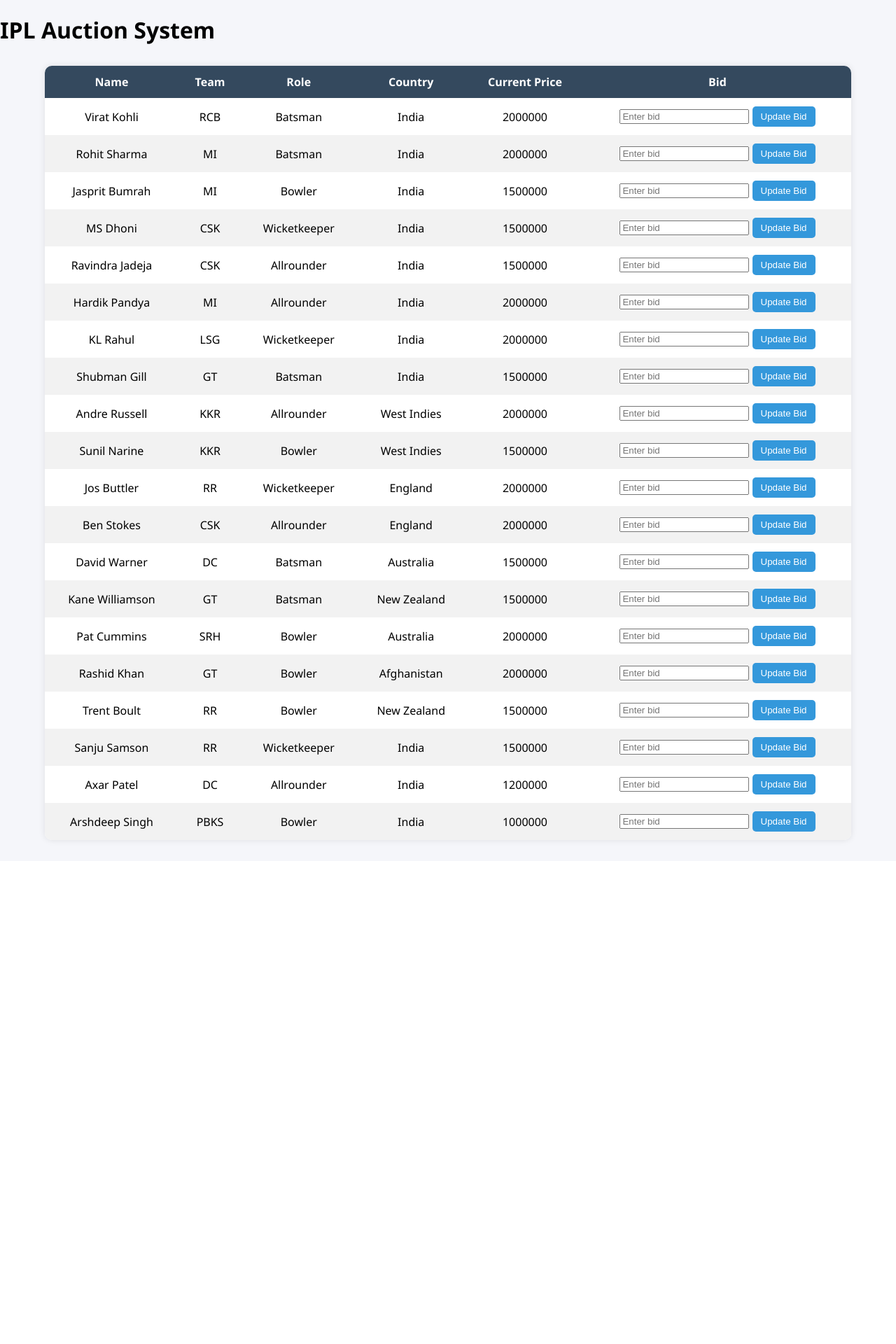
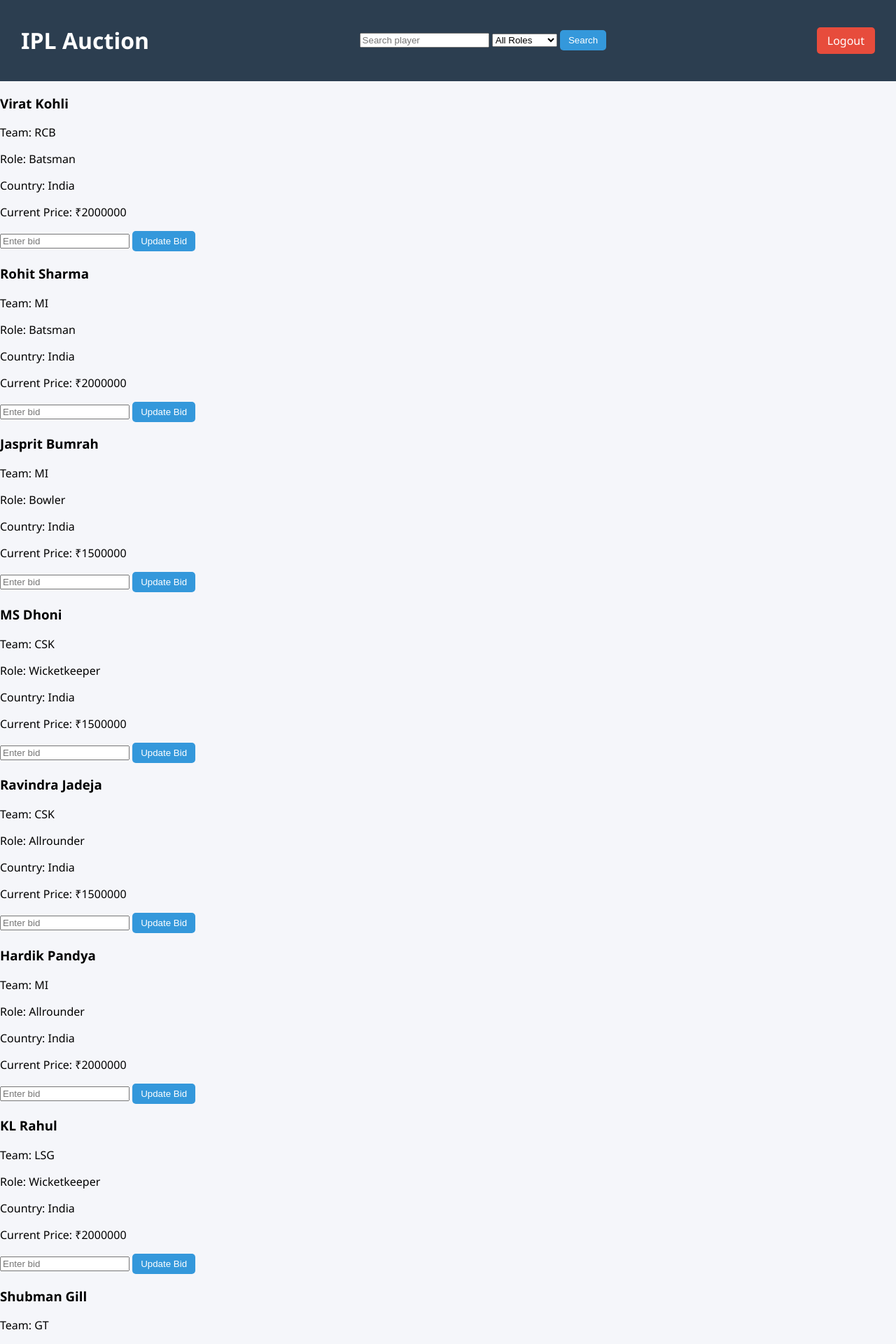
Before and after one commit to DhritiVichhivora/ipl-auction-system, a Flask app: page /auction in a window 1280 px wide. Shown: the top 1920 px of the page at 70% size. Before the commit the page ends 1206 px from the top, so only its background shows below. Run offline with Flask 3, Linux system fonts and the light colour scheme; the visitor is signed in with stand-in values (Sample User, id 1); parts of the project's set-up code (start-up, migrations or seed data) failed here and were passed over.

Commit message:
Update index.html

```diff
--- a/templates/index.html
+++ b/templates/index.html
@@ -5,49 +5,47 @@
 <meta name="viewport" content="width=device-width, initial-scale=1.0">
 <title>IPL Auction</title>
 <link rel="stylesheet" href="{{ url_for('static', filename='style.css') }}">
-    <script src="https://code.jquery.com/jquery-3.6.0.min.js"></script>
 </head>
 <body>
-    <h1>IPL Auction System</h1>
+<div class="header">
+    <h1>IPL Auction</h1>
+    <form method="GET" class="search-form">
+        <input type="text" name="search" placeholder="Search player" value="{{ request.args.get('search', '') }}">
+        <select name="role">
+            <option value="All">All Roles</option>
+            <option value="Batsman">Batsman</option>
+            <option value="Bowler">Bowler</option>
+            <option value="All-Rounder">All-Rounder</option>
+        </select>
+        <button type="submit">Search</button>
+    </form>
+    <a href="{{ url_for('logout') }}" class="logout-btn">Logout</a>
+</div>
 
-    <table>
-        <thead>
-            <tr>
-                <th>Name</th>
-                <th>Team</th>
-                <th>Role</th>
-                <th>Country</th>
-                <th>Current Price</th>
-                <th>Bid</th>
-            </tr>
-        </thead>
-        <tbody>
+<div class="players-container">
     {% for player in players %}
-            <tr>
-                <td>{{ player.name }}</td>
-                <td>{{ player.team }}</td>
-                <td>{{ player.role }}</td>
-                <td>{{ player.country }}</td>
-                <td id="price-{{ player.id }}">{{ player.current_price }}</td>
-                <td>
-                    <input type="number" id="bid-{{ player.id }}" placeholder="Enter bid">
-                    <button onclick="updateBid({{ player.id }})">Update Bid</button>
-                </td>
-            </tr>
+    <div class="player-card">
+        <h3>{{ player.name }}</h3>
+        <p>Team: {{ player.team }}</p>
+        <p>Role: {{ player.role }}</p>
+        <p>Country: {{ player.country }}</p>
+        <p>Current Price: ₹{{ player.current_price }}</p>
+        <form action="{{ url_for('bid') }}" method="POST">
+            <input type="hidden" name="player_id" value="{{ player.id }}">
+            <input type="number" name="price" placeholder="Enter bid" required>
+            <button type="submit">Update Bid</button>
+        </form>
+    </div>
     {% endfor %}
-        </tbody>
-    </table>
+</div>
 
-    <script>
-        function updateBid(playerId) {
-            const price = $('#bid-' + playerId).val();
-            $.post("/bid", { player_id: playerId, price: price }, function(data) {
-                alert(data.message);
-                if(data.status === "success") {
-                    $('#price-' + playerId).text(data.new_price);
-                }
-            });
-        }
-    </script>
+{% with messages = get_flashed_messages(with_categories=true) %}
+    {% if messages %}
+        {% for category, message in messages %}
+            <div class="flash {{ category }}">{{ message }}</div>
+        {% endfor %}
+    {% endif %}
+{% endwith %}
+
 </body>
 </html>
```
Lines whose indentation alone changed are shown as unchanged.
